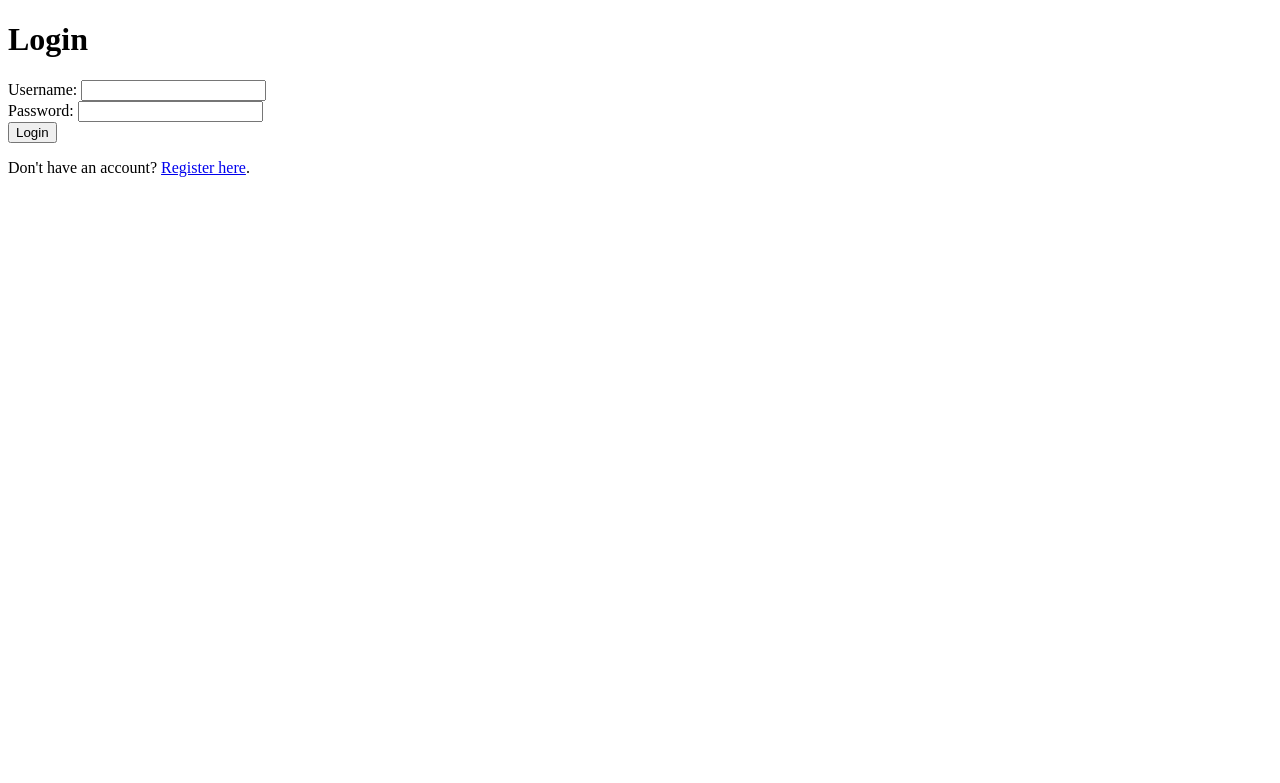
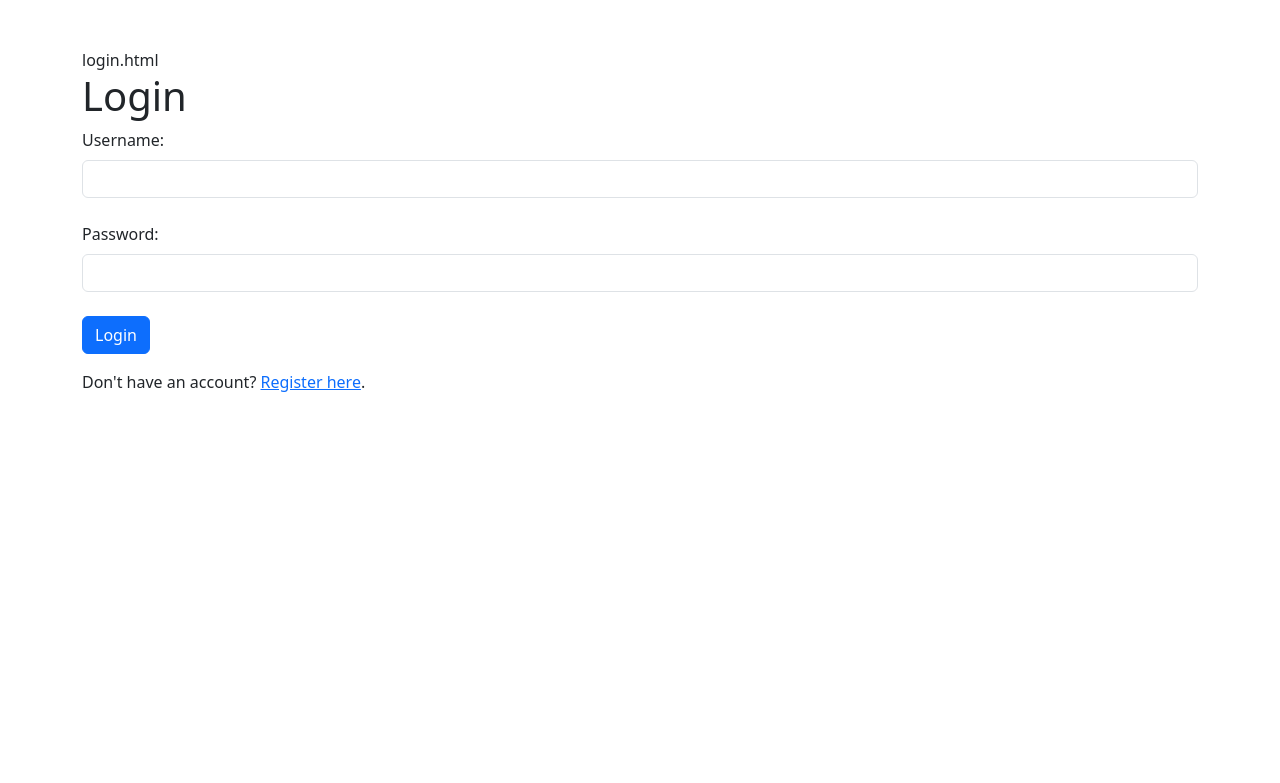
Before and after one commit to Safeeq0416/lokeshIn, a Flask app: page /login in a window 1280 px wide. Shown: the top 783 px of the page. Run offline with Flask 2, Linux system fonts and the light colour scheme.

Commit message:
Update login.html

```diff
--- a/Task-Manager/templates/login.html
+++ b/Task-Manager/templates/login.html
@@ -1,3 +1,4 @@
+login.html
 <!DOCTYPE html>
 <html lang="en">
 <head>
@@ -5,19 +6,24 @@
     <meta http-equiv="X-UA-Compatible" content="IE=edge">
     <meta name="viewport" content="width=device-width, initial-scale=1.0">
     <title>Login</title>
+    <!-- Add Bootstrap CSS -->
+    <link href="https://cdn.jsdelivr.net/npm/bootstrap@5.3.0/dist/css/bootstrap.min.css" rel="stylesheet">
 </head>
-<body>
+<body class="container mt-5">
     <h1>Login</h1>
     {% if error %}
-        <p style="color: red;">{{ error }}</p>
+        <p class="text-danger">{{ error }}</p>
     {% endif %}
     <form method="post" action="/login">
-        <label for="username">Username:</label>
-        <input type="text" id="username" name="username" required><br>
-        <label for="password">Password:</label>
-        <input type="password" id="password" name="password" required><br>
-        <input type="submit" value="Login">
+        <label for="username" class="form-label">Username:</label>
+        <input type="text" id="username" name="username" class="form-control" required><br>
+        <label for="password" class="form-label">Password:</label>
+        <input type="password" id="password" name="password" class="form-control" required><br>
+        <input type="submit" value="Login" class="btn btn-primary">
     </form>
-    <p>Don't have an account? <a href="/register">Register here</a>.</p>
+    <p class="mt-3">Don't have an account? <a href="/register">Register here</a>.</p>
+
+    <!-- Add Bootstrap JS and Popper.js -->
+    <script src="https://cdn.jsdelivr.net/npm/bootstrap@5.3.0/dist/js/bootstrap.bundle.min.js"></script>
 </body>
 </html>
```
